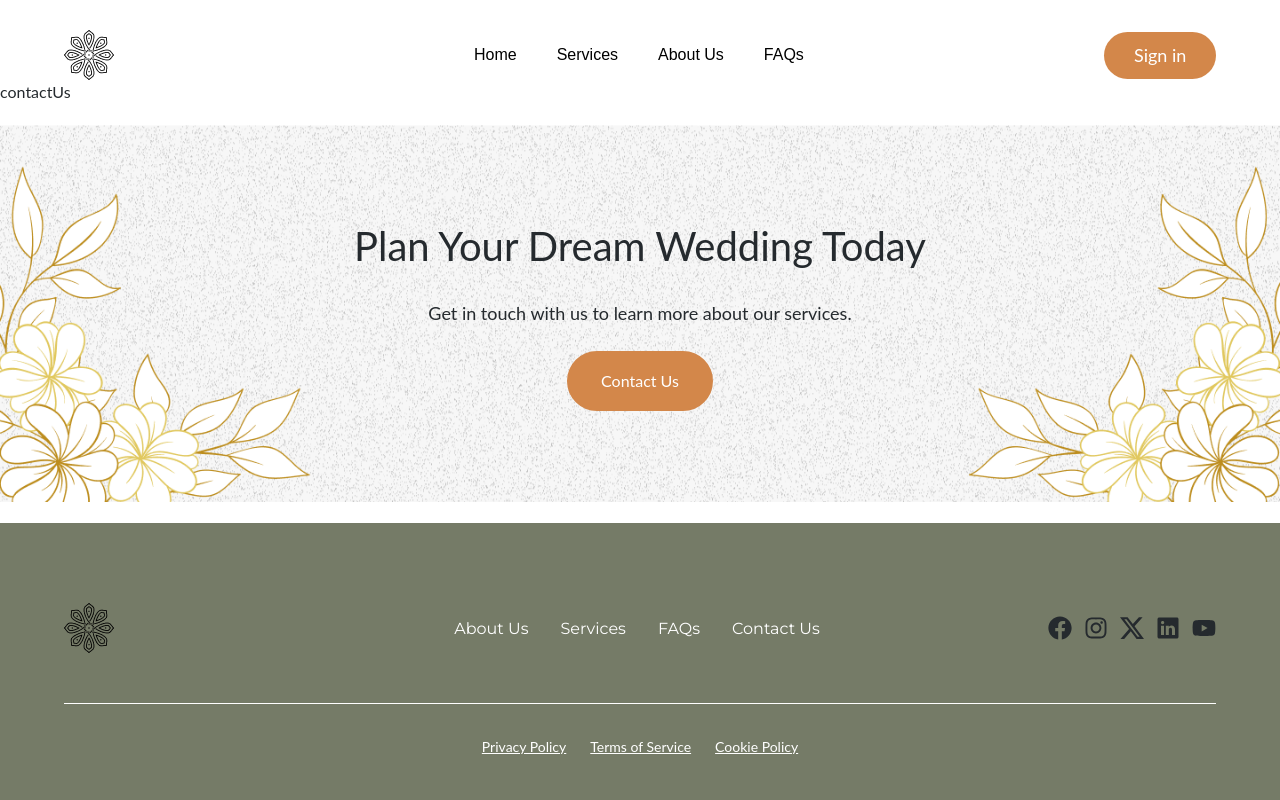
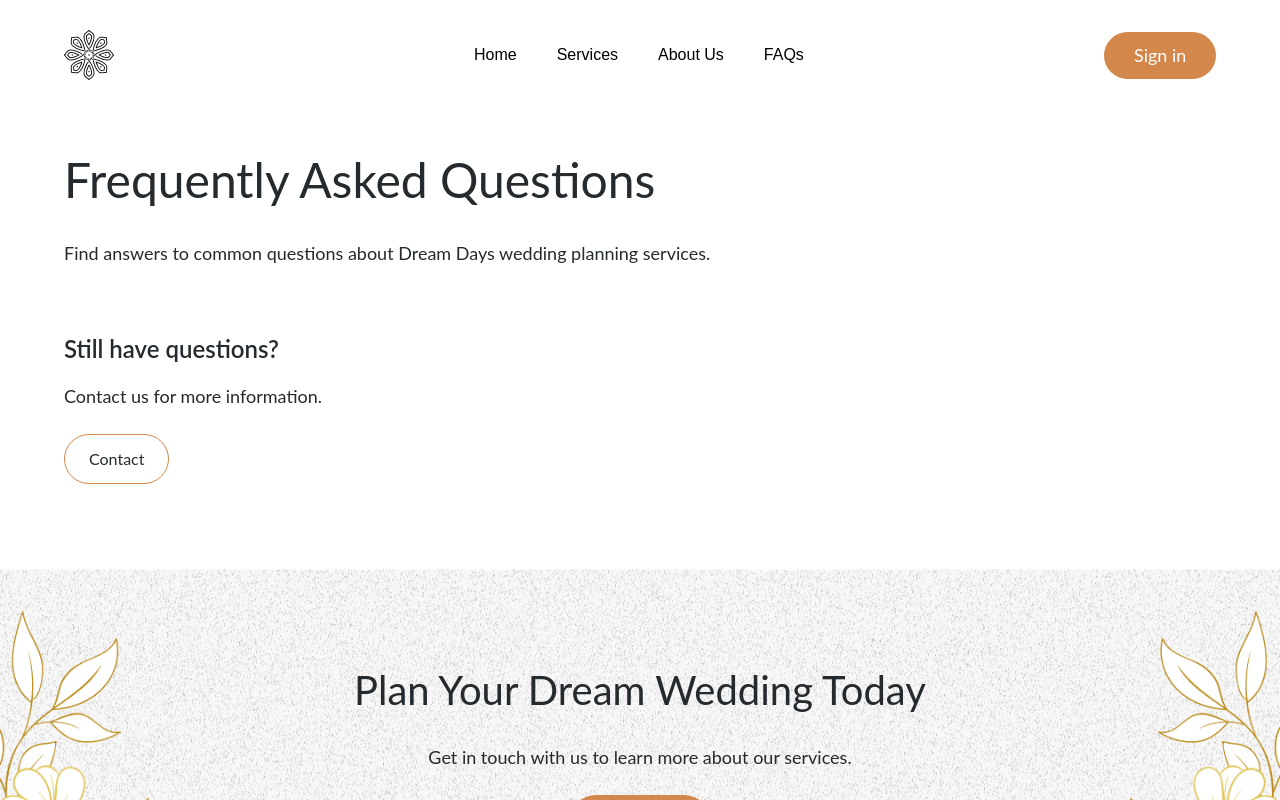
Before and after one commit to abbosbek23/toyxona, a React (Vite) app: page /contact-us in a window 1280 px wide. Shown: the top 800 px of the page. Built offline with nearby package versions, Linux system fonts and the light colour scheme.

Commit message:
preparing merge from abbos

```diff
--- a/src/pages/contactUs/contactUs.jsx
+++ b/src/pages/contactUs/contactUs.jsx
@@ -1,7 +1,26 @@
 const ContactUs = () => {
-  return (
-    <div>contactUs</div>
-  )
-}
+	return (
+		<div>
+			<section className="p-[64px]">
+				<h1 className="text-[48px] pb-[24px] text-[#252A2E]">Frequently Asked Questions</h1>
+				<p className="text-[18px] text-[#252A2E]">
+					Find answers to common questions about Dream Days wedding planning services.
+				</p>
+			</section>
+			<section className="px-16 pb-16 flex flex-col gap-20">
+				{/* <Acardion /> */}
+				<div className="">
+					<span className="flex flex-col gap-4 items-baseline pb-6">
+						<h3 className="text-[24px] font-semibold">Still have questions?</h3>
+						<p className="text-[18px]">Contact us for more information.</p>
+					</span>
+					<button className="px-6 py-3 border border-[#D3874A] rounded-full text-[16px] hover:bg-[#D3874A] hover:text-white transition-all">
+						Contact
+					</button>
+				</div>
+			</section>
+		</div>
+	);
+};
 
-export default ContactUs
+export default ContactUs;
```
